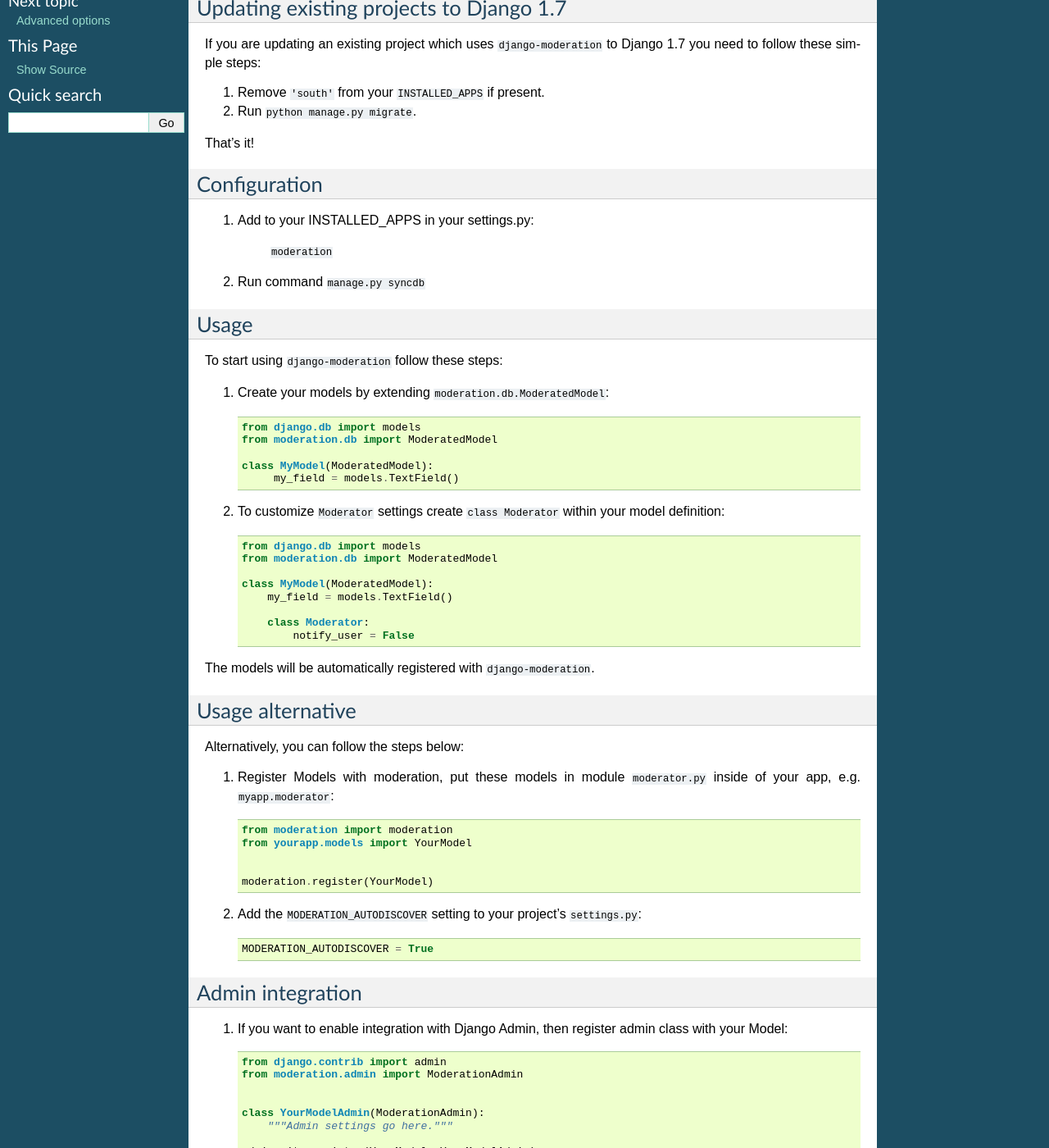
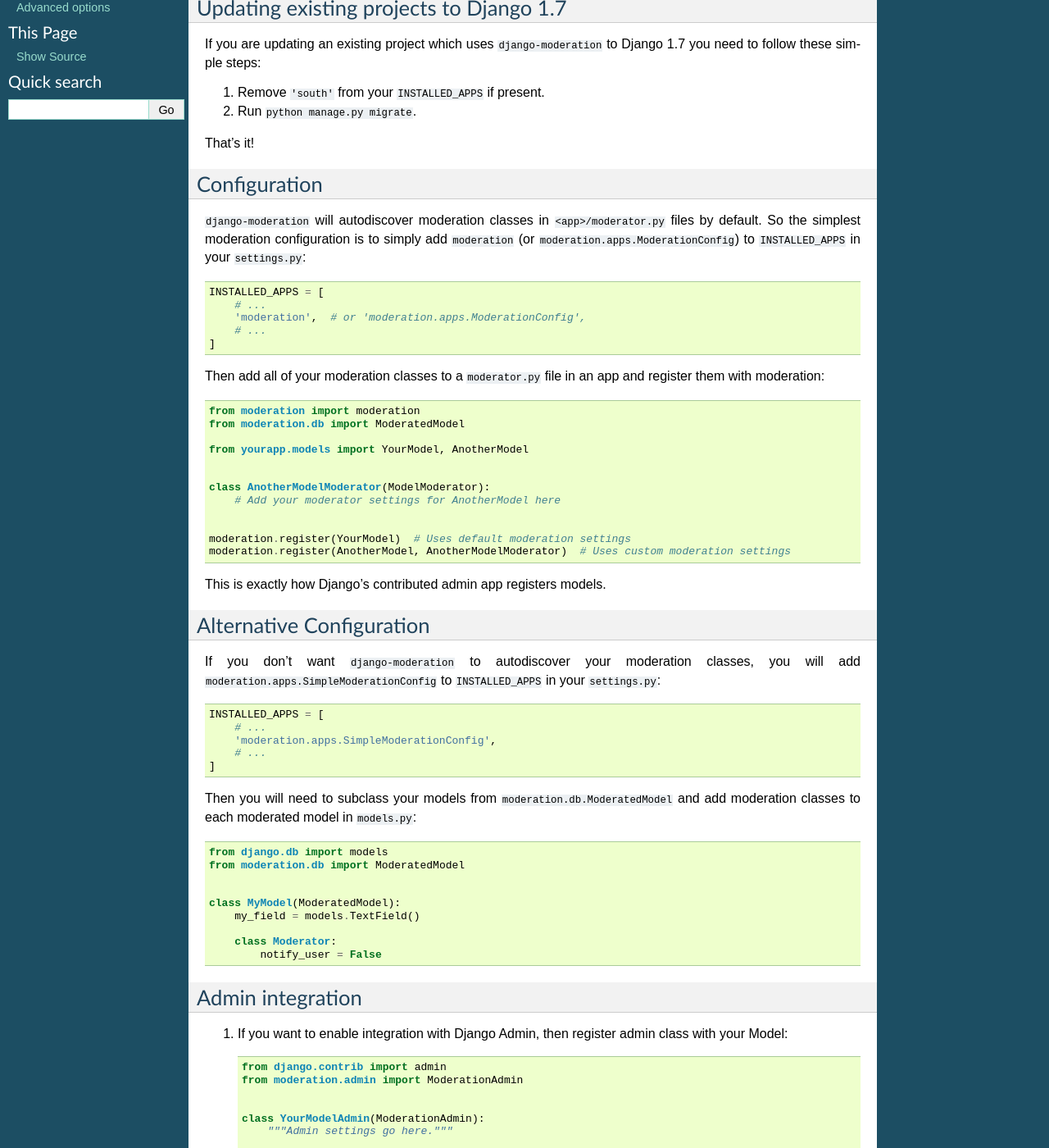
Before and after one commit to dominno/django-moderation, a Sphinx documentation site: the page built from docs/getting_started.rst, in a window 1280 px wide and 1400 px high, scrolled down 323 px. Shown: the whole window at 82% size. Built offline with Sphinx 7.4.7, drawn with Linux system fonts in a browser that asks for light colours; some of the changed text lies outside the part shown.

Commit message:
Remove autodiscover setting in favor of a separate AppConfig, a la django.contrib.admin.apps

```diff
--- a/docs/advanced_options.rst
+++ b/docs/advanced_options.rst
@@ -269,6 +269,3 @@
 
 ``MODERATION_MODERATORS``
     Tuple of moderators' email addresses to which notifications will be sent.
-
-``MODERATION_AUTODISCOVER``
-    Boolean that enables autodiscovery of moderation options in ``<app>/moderator.py``.
--- a/docs/getting_started.rst
+++ b/docs/getting_started.rst
@@ -28,59 +28,62 @@
 Configuration
 -------------
 
-1. Add to your INSTALLED_APPS in your settings.py:
+``django-moderation`` will autodiscover moderation classes in ``<app>/moderator.py`` files by default. So the simplest moderation configuration is to simply add ``moderation`` (or ``moderation.apps.ModerationConfig``) to ``INSTALLED_APPS`` in your ``settings.py``:
 
-    ``moderation``
-2. Run command ``manage.py syncdb``
+.. code-block:: python
+
+    INSTALLED_APPS = [
+        # ...
+        'moderation',  # or 'moderation.apps.ModerationConfig',
+        # ...
+    ]
+
+Then add all of your moderation classes to a ``moderator.py`` file in an app and register them with moderation:
+
+.. code-block:: python
+
+    from moderation import moderation
+    from moderation.db import ModeratedModel
+
+    from yourapp.models import YourModel, AnotherModel
 
 
-Usage
------
+    class AnotherModelModerator(ModelModerator):
+        # Add your moderator settings for AnotherModel here
 
-To start using ``django-moderation`` follow these steps:
 
-1. Create your models by extending ``moderation.db.ModeratedModel``::
+    moderation.register(YourModel)  # Uses default moderation settings
+    moderation.register(AnotherModel, AnotherModelModerator)  # Uses custom moderation settings
+
+This is exactly how Django's contributed admin app registers models.
+
+
+Alternative Configuration
+-------------------------
+
+If you don't want ``django-moderation`` to autodiscover your moderation classes, you will add ``moderation.apps.SimpleModerationConfig`` to ``INSTALLED_APPS`` in your ``settings.py``:
+
+.. code-block:: python
+
+    INSTALLED_APPS = [
+        # ...
+        'moderation.apps.SimpleModerationConfig',
+        # ...
+    ]
+
+Then you will need to subclass your models from ``moderation.db.ModeratedModel`` and add moderation classes to each moderated model in ``models.py``:
+
+.. code-block:: python
 
     from django.db import models
     from moderation.db import ModeratedModel
 
-    class MyModel(ModeratedModel):
-         my_field = models.TextField()
-
-
-2. To customize ``Moderator`` settings create ``class Moderator`` within your model definition::
-
-    from django.db import models
-    from moderation.db import ModeratedModel
 
     class MyModel(ModeratedModel):
         my_field = models.TextField()
 
         class Moderator:
             notify_user = False
-
-
-The models will be automatically registered with ``django-moderation``.
-
-
-Usage alternative
------------------
-
-Alternatively, you can follow the steps below:
-
-1. Register Models with moderation, put these models in module ``moderator.py`` inside of your app, e.g. ``myapp.moderator``::
-
-    from moderation import moderation
-    from yourapp.models import YourModel
-
-
-    moderation.register(YourModel)
-
-
-
-2. Add the ``MODERATION_AUTODISCOVER`` setting to your project's ``settings.py``::
-
-    MODERATION_AUTODISCOVER = True
 
 
 Admin integration
--- a/runtests.py
+++ b/runtests.py
@@ -44,7 +44,6 @@
         MODERATION_MODERATORS=(
             'test@example.com',
         ),
-        MODERATION_AUTODISCOVER=True,
         DEBUG=True,
         SITE_ID=1,
         SOUTH_MIGRATION_MODULES={
```
Also changed, not shown: 2 other files.
